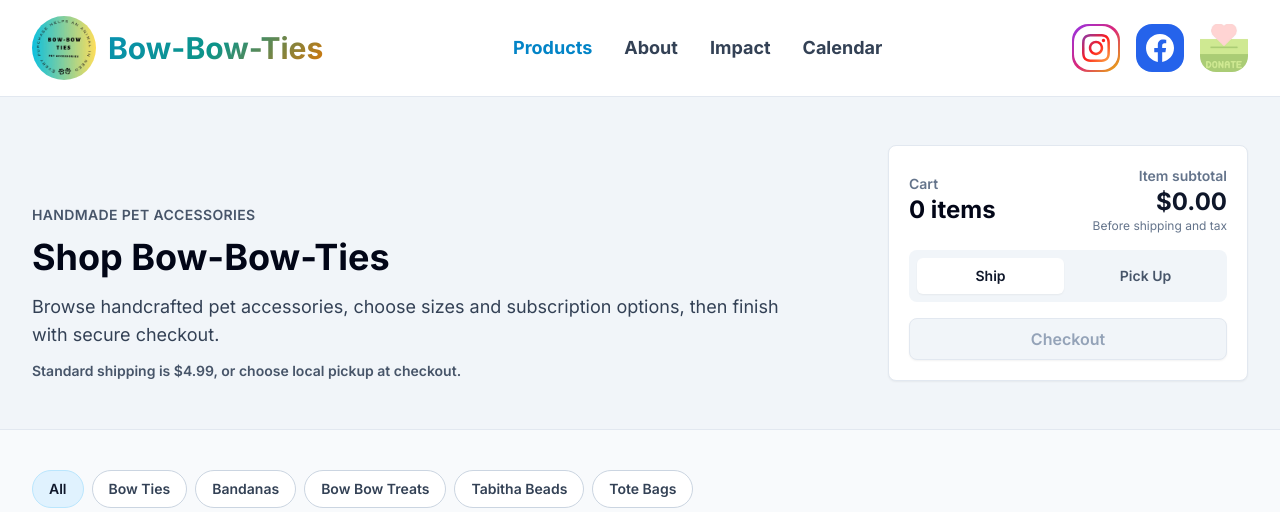
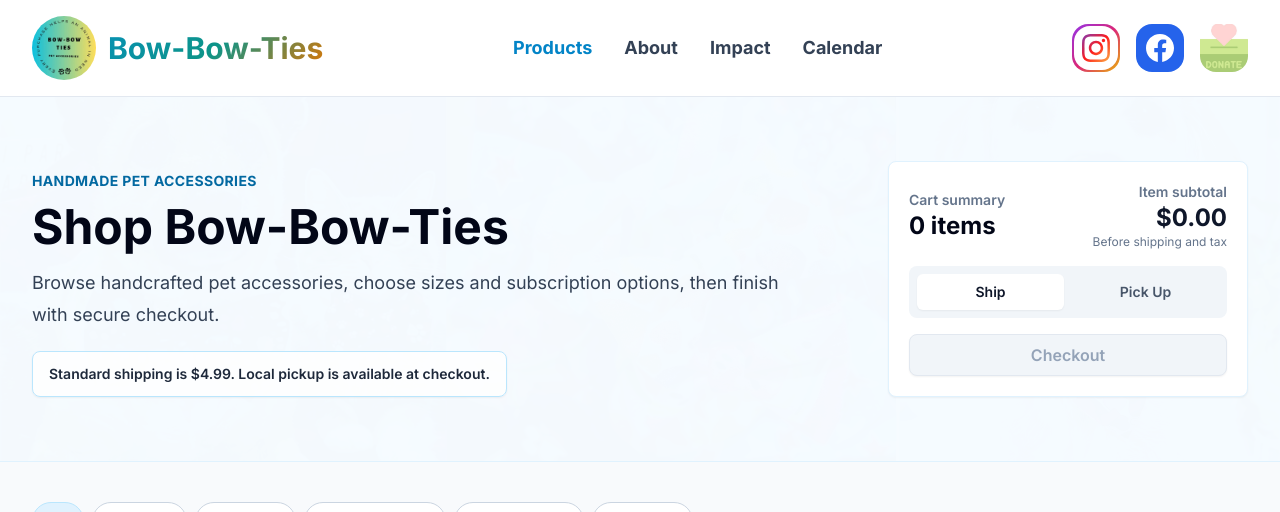
Before and after one commit to divisham21-cyber/Bow-Bow-Ties, a Next.js app: page /products in a window 1280 px wide. Shown: the top 512 px of the page. Built offline with nearby package versions, Linux system fonts and the light colour scheme; no server answers; the database is empty.

Commit message:
Polish products hero section

```diff
--- a/pages/products.tsx
+++ b/pages/products.tsx
@@ -254,24 +254,31 @@
         </header>
 
         <main>
-          <section className="border-b border-slate-200 bg-slate-100">
-            <div className="max-w-7xl mx-auto px-4 sm:px-6 lg:px-8 py-12">
+          <section className="relative overflow-hidden border-b border-sky-100 bg-sky-50">
+            <img
+              src="/bowbowtiebanner.jpeg"
+              alt=""
+              className="absolute inset-0 h-full w-full object-cover opacity-10"
+            />
+            <div className="absolute inset-0 bg-sky-50/90" />
+            <div className="absolute inset-0 bg-white/35" />
+            <div className="relative max-w-7xl mx-auto px-4 sm:px-6 lg:px-8 py-14 sm:py-16">
               <div className="grid gap-8 lg:grid-cols-[1fr_360px] lg:items-end">
                 <div>
-                  <p className="text-sm font-semibold uppercase tracking-wide text-slate-600">Handmade pet accessories</p>
-                  <h2 className="text-4xl font-bold text-slate-950 mt-3">Shop Bow-Bow-Ties</h2>
-                  <p className="text-lg text-slate-700 mt-4 max-w-3xl">
+                  <p className="text-sm font-bold uppercase tracking-wide text-sky-700">Handmade pet accessories</p>
+                  <h2 className="mt-3 text-4xl font-bold text-slate-950 sm:text-5xl">Shop Bow-Bow-Ties</h2>
+                  <p className="mt-4 max-w-3xl text-lg leading-8 text-slate-700">
                     Browse handcrafted pet accessories, choose sizes and subscription options, then finish with secure checkout.
                   </p>
-                  <p className="mt-3 text-sm font-semibold text-slate-600">
-                    Standard shipping is {formatPrice(standardShipping.priceCents)}, or choose local pickup at checkout.
-                  </p>
+                  <div className="mt-5 inline-flex max-w-full rounded-lg border border-sky-200 bg-white/80 px-4 py-3 text-sm font-semibold text-slate-800 shadow-sm">
+                    Standard shipping is {formatPrice(standardShipping.priceCents)}. Local pickup is available at checkout.
+                  </div>
                 </div>
 
-                <div className="rounded-lg border border-slate-200 bg-white p-5 shadow-sm">
+                <div className="rounded-lg border border-sky-100 bg-white p-5 shadow-sm">
                   <div className="flex items-center justify-between">
                     <div>
-                      <p className="text-sm font-semibold text-slate-500">Cart</p>
+                      <p className="text-sm font-semibold text-slate-500">Cart summary</p>
                       <p className="text-2xl font-bold text-slate-950">{cartCount} item{cartCount === 1 ? '' : 's'}</p>
                     </div>
                     <div className="text-right">
```
